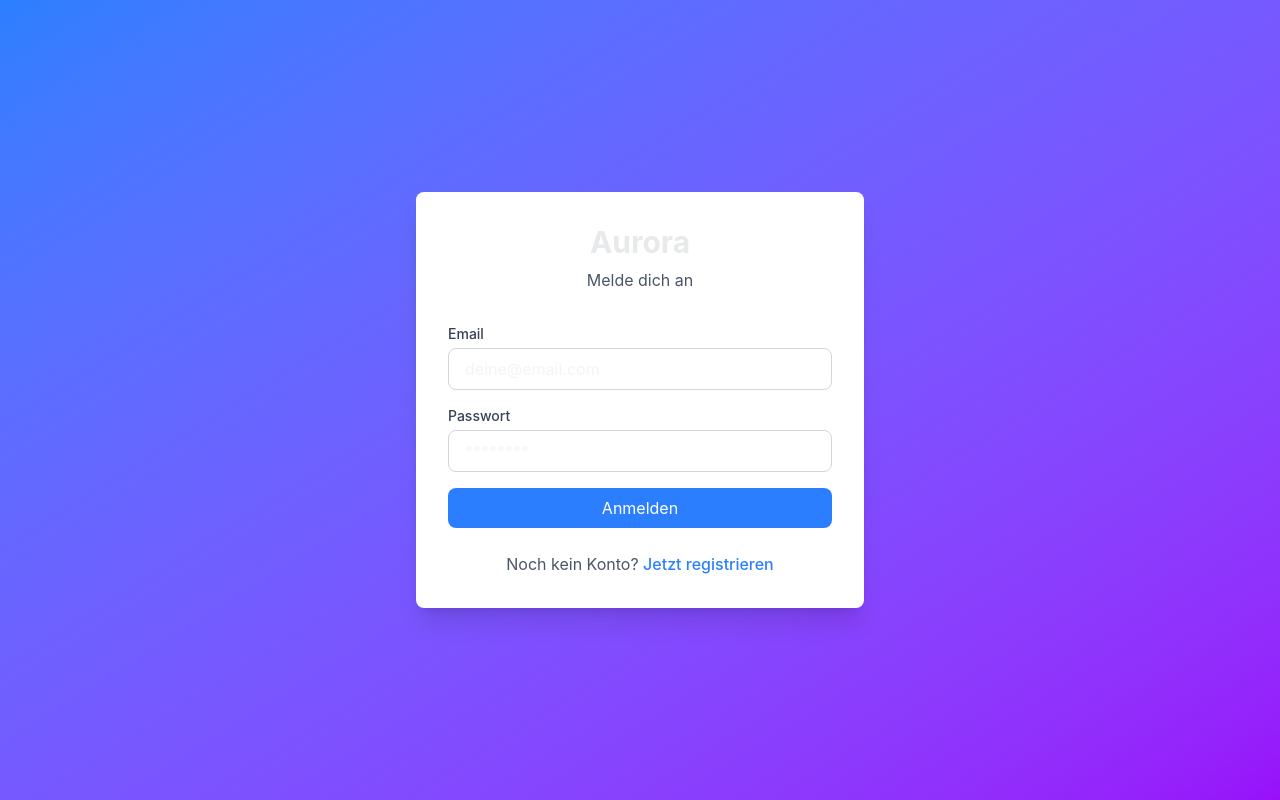
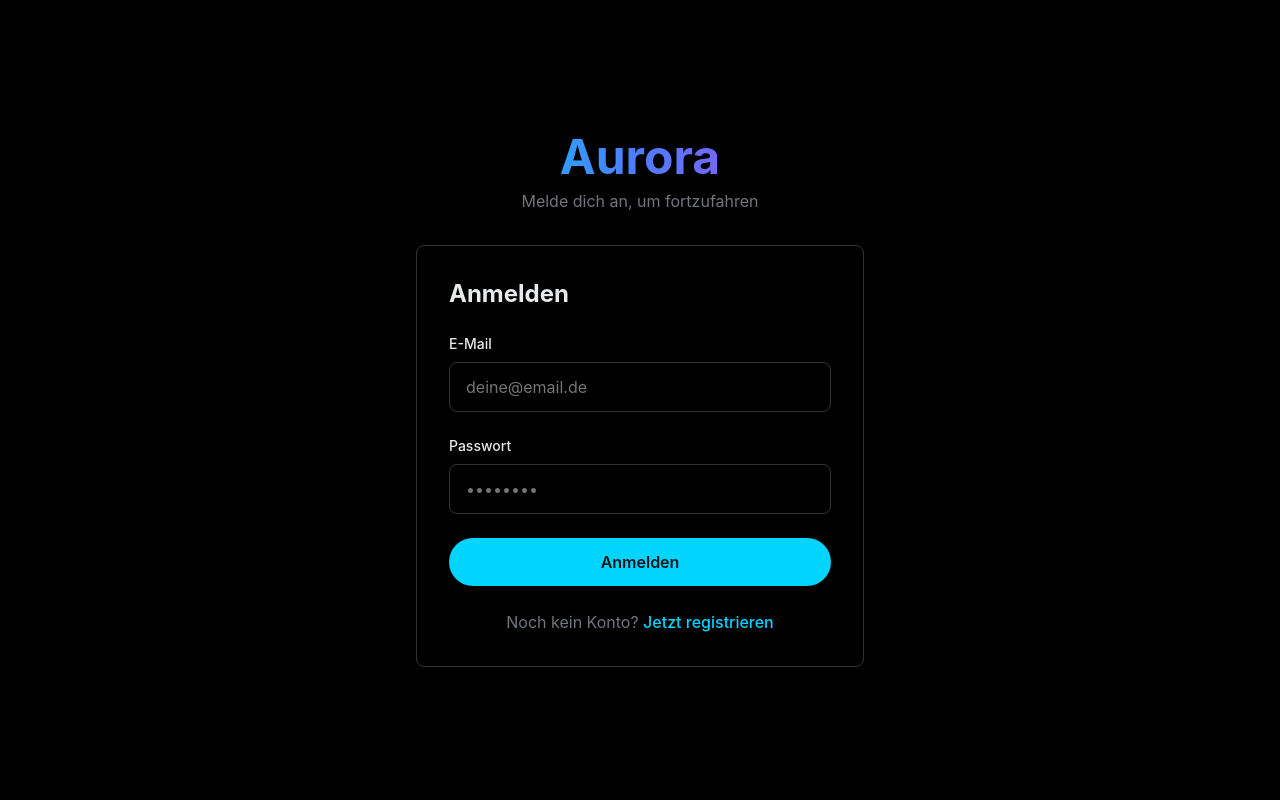
Before and after one commit to christophersteins/aurora, a Next.js app in the folder frontend/: page /login in a window 1280 px wide. Built offline with nearby package versions, Linux system fonts and the light colour scheme; no server answers.

Commit message:
style: apply Aurora design to login page

```diff
--- a/frontend/src/app/login/page.tsx
+++ b/frontend/src/app/login/page.tsx
@@ -23,7 +23,7 @@ export default function LoginPage() {
     try {
       const response = await authService.login({ email, password });
       setAuth(response.user, response.access_token);
-      router.push('/'); // Redirect zur Homepage
+      router.push('/');
     } catch (err) {
       const errorMessage = err instanceof Error
         ? err.message
@@ -35,66 +35,78 @@ export default function LoginPage() {
   };
 
   return (
-    <div className="min-h-screen flex items-center justify-center bg-gradient-to-br from-blue-500 to-purple-600 p-4">
-      <div className="bg-white rounded-lg shadow-xl p-8 w-full max-w-md">
+    <div className="min-h-screen flex items-center justify-center p-4">
+      <div className="w-full max-w-md">
+        {/* Header */}
         <div className="text-center mb-8">
-          <h1 className="text-3xl font-bold text-gray-800 mb-2">Aurora</h1>
-          <p className="text-gray-600">Melde dich an</p>
+          <h1 className="text-5xl font-bold gradient-text mb-2">Aurora</h1>
+          <p className="text-text-secondary">Melde dich an, um fortzufahren</p>
         </div>
 
-        <form onSubmit={handleSubmit} className="space-y-4">
+        {/* Login Card */}
+        <div className="bg-bg-primary border-depth rounded-lg p-8">
+          <h2 className="text-2xl mb-6">Anmelden</h2>
+
+          {error && (
+            <div className="mb-6 p-4 bg-red-500 bg-opacity-10 border border-red-500 rounded-lg">
+              <p className="text-red-500 text-sm">{error}</p>
+            </div>
+          )}
+
+          <form onSubmit={handleSubmit} className="space-y-6">
+            {/* Email */}
             <div>
-            <label className="block text-sm font-medium text-gray-700 mb-1">
-              Email
+              <label htmlFor="email" className="block text-sm font-medium text-text-heading mb-2">
+                E-Mail
               </label>
               <input
+                id="email"
                 type="email"
                 value={email}
                 onChange={(e) => setEmail(e.target.value)}
                 required
-              className="w-full px-4 py-2 border border-gray-300 rounded-lg focus:ring-2 focus:ring-blue-500 focus:border-transparent"
-              placeholder="deine@email.com"
+                placeholder="deine@email.de"
+                className="w-full px-4 py-3 bg-bg-primary border border-border rounded-lg focus:outline-none focus:ring-2 focus:ring-primary text-text-regular"
               />
             </div>
 
+            {/* Password */}
             <div>
-            <label className="block text-sm font-medium text-gray-700 mb-1">
+              <label htmlFor="password" className="block text-sm font-medium text-text-heading mb-2">
                 Passwort
               </label>
               <input
+                id="password"
                 type="password"
                 value={password}
                 onChange={(e) => setPassword(e.target.value)}
                 required
-              className="w-full px-4 py-2 border border-gray-300 rounded-lg focus:ring-2 focus:ring-blue-500 focus:border-transparent"
-              placeholder="********"
+                placeholder="••••••••"
+                className="w-full px-4 py-3 bg-bg-primary border border-border rounded-lg focus:outline-none focus:ring-2 focus:ring-primary text-text-regular"
               />
             </div>
 
-          {error && (
-            <div className="p-3 bg-red-50 border border-red-200 rounded-lg">
-              <p className="text-red-700 text-sm">{error}</p>
-            </div>
-          )}
-
+            {/* Submit Button */}
             <button
               type="submit"
               disabled={loading}
-            className="w-full bg-blue-500 text-white py-2 rounded-lg hover:bg-blue-600 transition disabled:bg-gray-400 disabled:cursor-not-allowed"
+              className="w-full btn-base btn-primary"
             >
               {loading ? 'Lädt...' : 'Anmelden'}
             </button>
           </form>
 
+          {/* Register Link */}
           <div className="mt-6 text-center">
-          <p className="text-gray-600">
+            <p className="text-text-secondary">
               Noch kein Konto?{' '}
-            <Link href="/register" className="text-blue-500 hover:underline font-medium">
+              <Link href="/register" className="font-medium hover:opacity-80 transition" style={{ color: '#00d4ff' }}>
                 Jetzt registrieren
               </Link>
             </p>
           </div>
         </div>
       </div>
+    </div>
   );
 }
```
Lines whose indentation alone changed are shown as unchanged.
